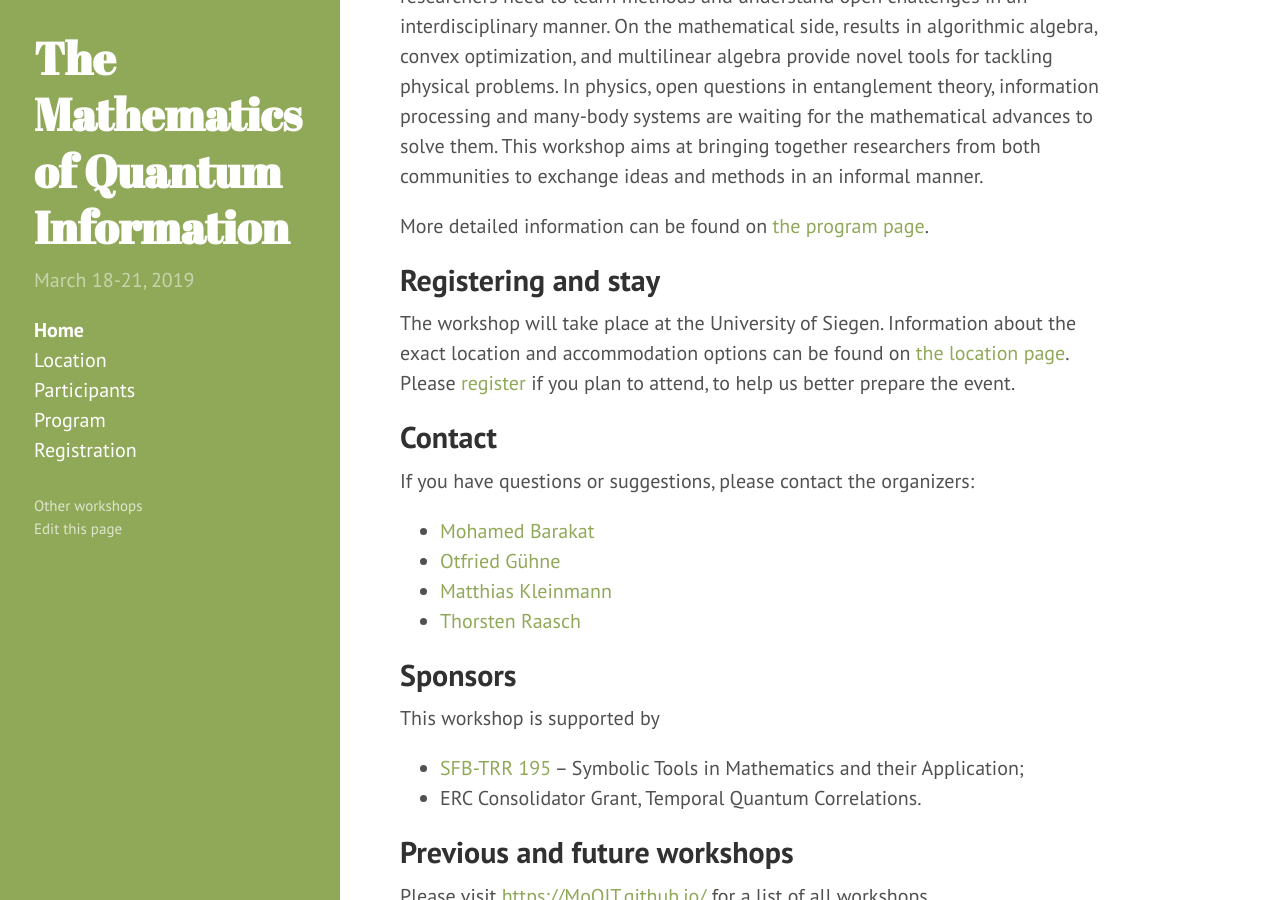
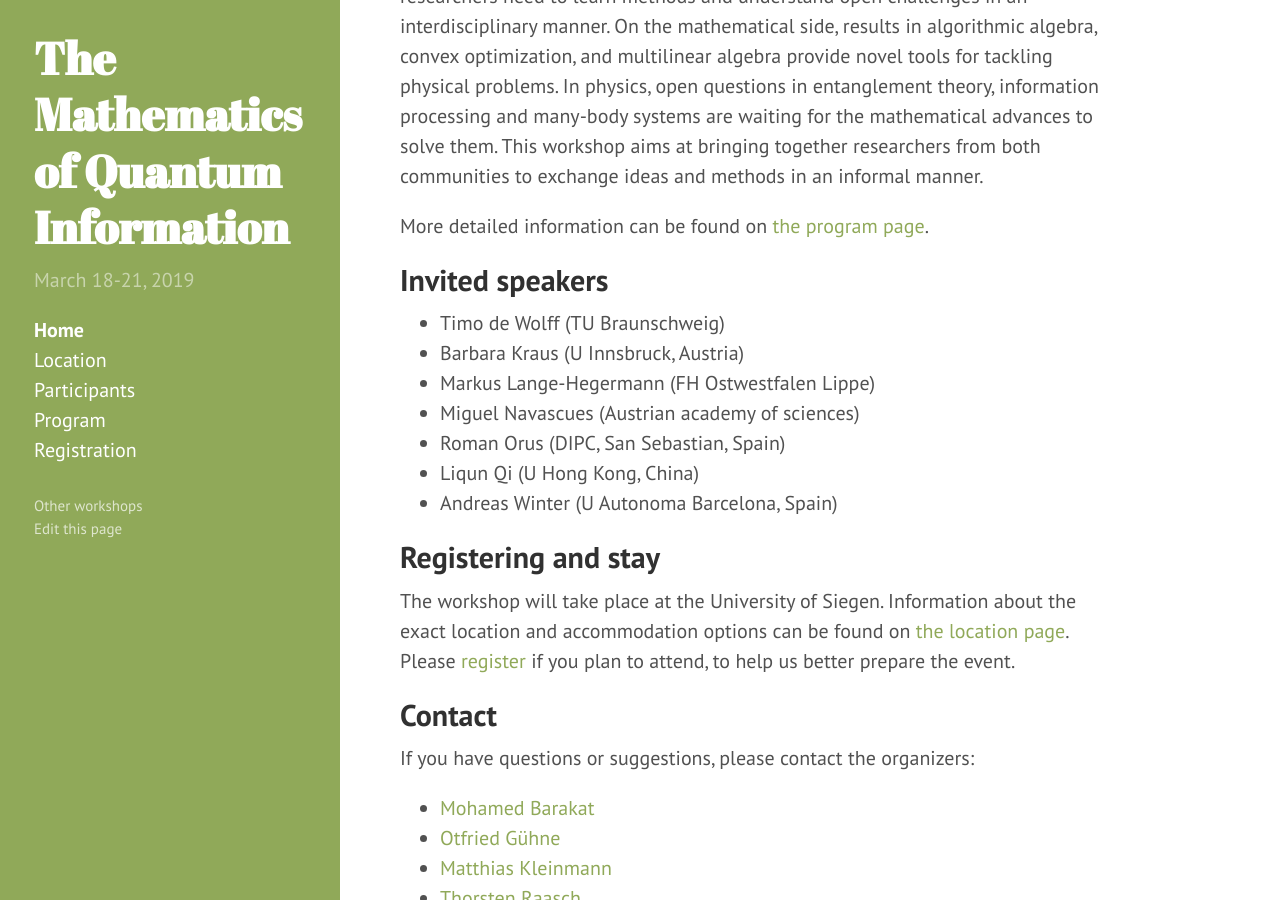
Before and after one commit to MoQIT/MoQI-2019, a Jekyll site: the page built from index.md, in a window 1280 px wide and 900 px high, scrolled down 341 px. Built offline with Jekyll 4.4.1, drawn with Linux system fonts in a browser that asks for light colours.

Commit message:
Timo, Barbara, Markus, Miguel, Roman, Liqun Qi, Andreas

```diff
--- a/index.md
+++ b/index.md
@@ -21,6 +21,16 @@ solve them. This workshop aims at bringing together researchers from
 both communities to exchange ideas and methods in an informal manner.
 
 More detailed information can be found on [the program page]({{ site.baseurl }}/program).
+
+## Invited speakers
+
+* Timo de Wolff (TU Braunschweig)
+* Barbara Kraus (U Innsbruck, Austria)
+* Markus Lange-Hegermann (FH Ostwestfalen Lippe)
+* Miguel Navascues (Austrian academy of sciences)
+* Roman Orus (DIPC, San Sebastian, Spain)
+* Liqun Qi (U Hong Kong, China)
+* Andreas Winter (U Autonoma Barcelona, Spain)
 
 ## Registering and stay
 
```
